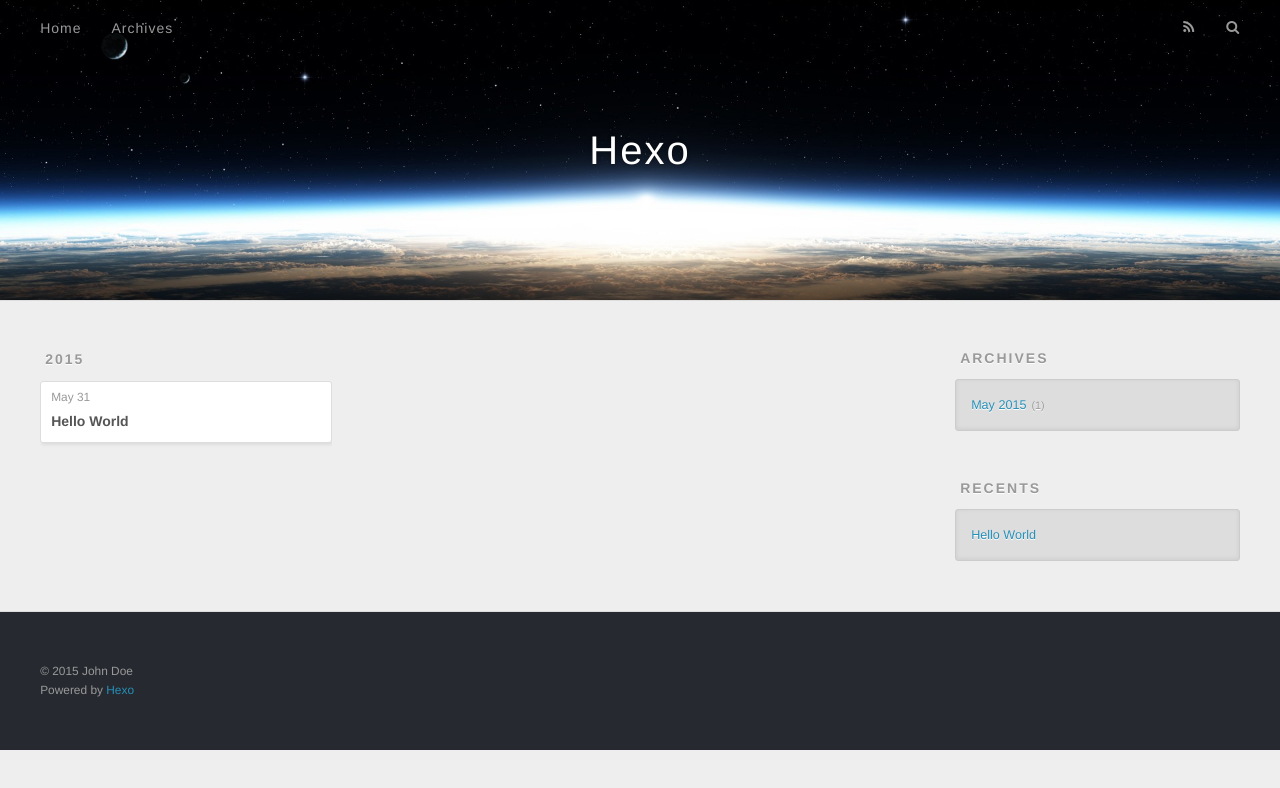
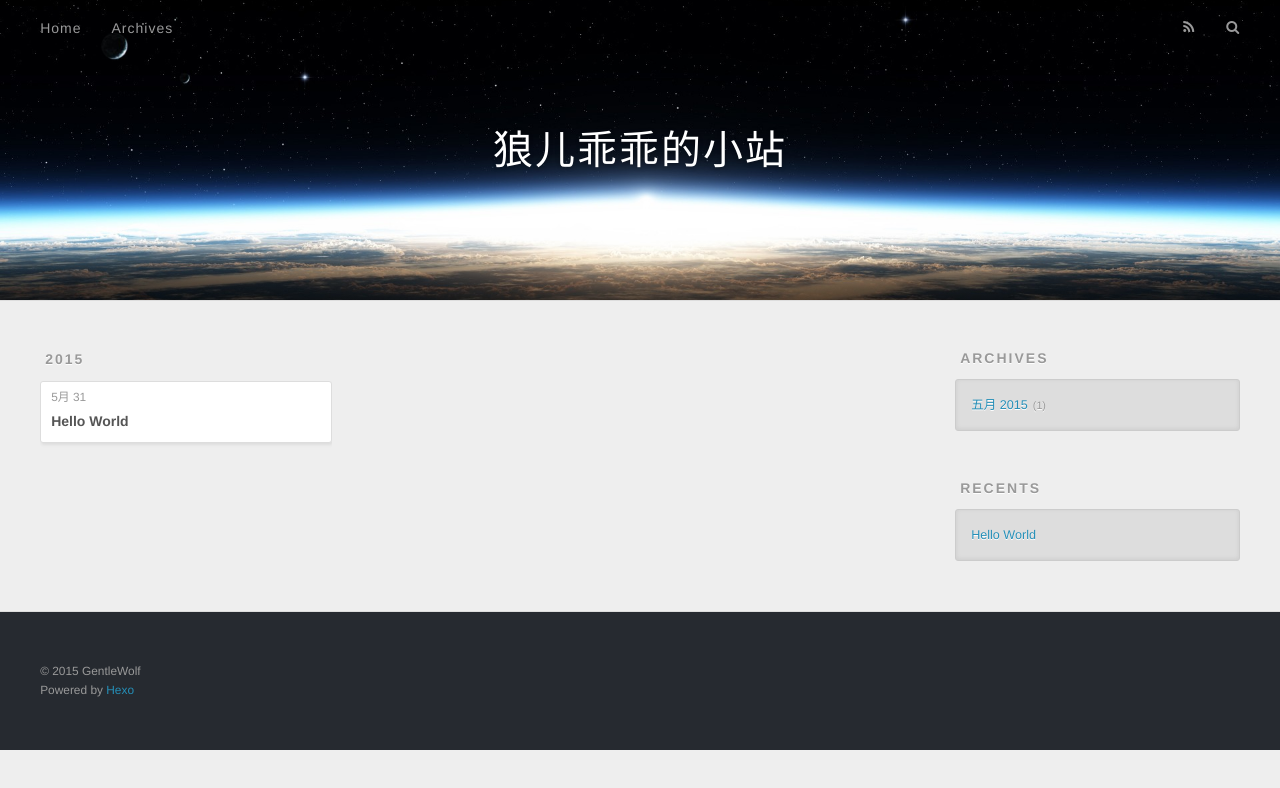
Before and after one commit to sjzlyl406/sjzlyl406.github.io, a plain HTML site: page archives/2015/05/index.html in a window 1280 px wide. Drawn offline with nearby package versions, Linux system fonts and the light colour scheme.

Commit message:
Site updated: 2015-05-31 18:40:45

```diff
--- a/archives/2015/05/index.html
+++ b/archives/2015/05/index.html
@@ -3,19 +3,19 @@
 <head>
   <meta charset="utf-8">
 
-  <title>Archives: 2015/5 | Hexo</title>
+  <title>Archives: 2015/5 | 狼儿乖乖的小站</title>
   <meta name="viewport" content="width=device-width, initial-scale=1, maximum-scale=1">
   <meta name="description">
 <meta property="og:type" content="website">
-<meta property="og:title" content="Hexo">
+<meta property="og:title" content="狼儿乖乖的小站">
 <meta property="og:url" content="http://yoursite.com/archives/2015/05/index.html">
-<meta property="og:site_name" content="Hexo">
+<meta property="og:site_name" content="狼儿乖乖的小站">
 <meta property="og:description">
 <meta name="twitter:card" content="summary">
-<meta name="twitter:title" content="Hexo">
+<meta name="twitter:title" content="狼儿乖乖的小站">
 <meta name="twitter:description">
 
-    <link rel="alternative" href="/atom.xml" title="Hexo" type="application/atom+xml">
+    <link rel="alternative" href="/atom.xml" title="狼儿乖乖的小站" type="application/atom+xml">
 
 
     <link rel="icon" href="/favicon.png">
@@ -33,7 +33,7 @@
   <div id="header-outer" class="outer">
     <div id="header-title" class="inner">
       <h1 id="logo-wrap">
-        <a href="/" id="logo">Hexo</a>
+        <a href="/" id="logo">狼儿乖乖的小站</a>
       </h1>
 
     </div>
@@ -76,7 +76,7 @@
   <div class="archive-article-inner">
     <header class="archive-article-header">
       <a href="/2015/05/31/hello-world/" class="archive-article-date">
-  <time datetime="2015-05-31T09:27:45.772Z" itemprop="datePublished">May 31</time>
+  <time datetime="2015-05-31T09:27:45.772Z" itemprop="datePublished">5月 31</time>
 </a>
 
 
@@ -106,7 +106,7 @@
   <div class="widget-wrap">
     <h3 class="widget-title">Archives</h3>
     <div class="widget">
-      <ul class="archive-list"><li class="archive-list-item"><a class="archive-list-link" href="/archives/2015/05/">May 2015</a><span class="archive-list-count">1</span></li></ul>
+      <ul class="archive-list"><li class="archive-list-item"><a class="archive-list-link" href="/archives/2015/05/">五月 2015</a><span class="archive-list-count">1</span></li></ul>
     </div>
   </div>
 
@@ -133,7 +133,7 @@
 
   <div class="outer">
     <div id="footer-info" class="inner">
-      &copy; 2015 John Doe<br>
+      &copy; 2015 GentleWolf<br>
       Powered by <a href="http://hexo.io/" target="_blank">Hexo</a>
     </div>
   </div>
```
Also changed, not shown: 2015/05/31/hello-world/index.html (+7 -7 lines), archives/2015/index.html (+9 -9 lines), archives/index.html (+9 -9 lines), index.html (+9 -9 lines).
